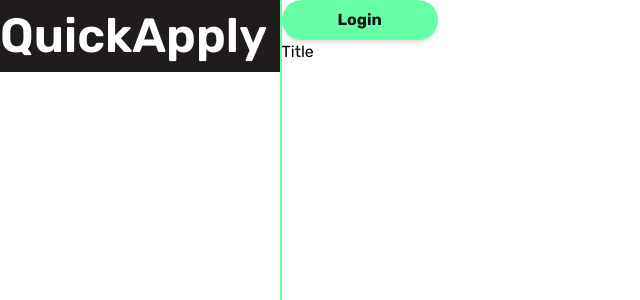
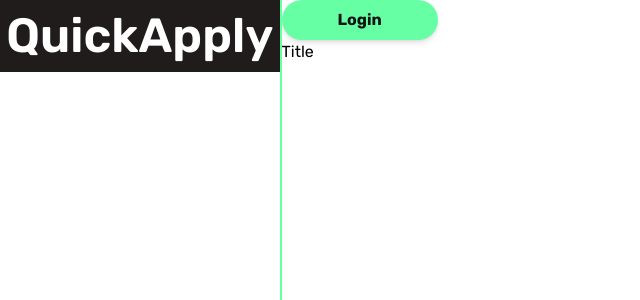
Before and after one commit to kevinliu399/QuickApply, a React (Create React App) app: page / in a window 1280 px wide. Shown: the top 300 px of the page, without its empty margins (0-640 px from the left). Built offline with nearby package versions, Linux system fonts and the light colour scheme.

Commit message:
Added QuickApply title

```diff
--- a/src/components/Sidebar/Sidebar.css
+++ b/src/components/Sidebar/Sidebar.css
@@ -10,4 +10,5 @@
     color: #fff;
     font-family: "Rubik";
     font-weight: 600;
+    text-align: center;
 }
--- a/src/components/Sidebar/Sidebar.tsx
+++ b/src/components/Sidebar/Sidebar.tsx
@@ -1,5 +1,7 @@
 import React from 'react';
+import './Sidebar'
 import './Sidebar.css';
+
 
 const Sidebar: React.FC = () => {
     return (
```
Also changed, not shown: src/components/Sidebar/Images/gmail.png (added), 1 other file (tests, documents, lock files or other folders).
